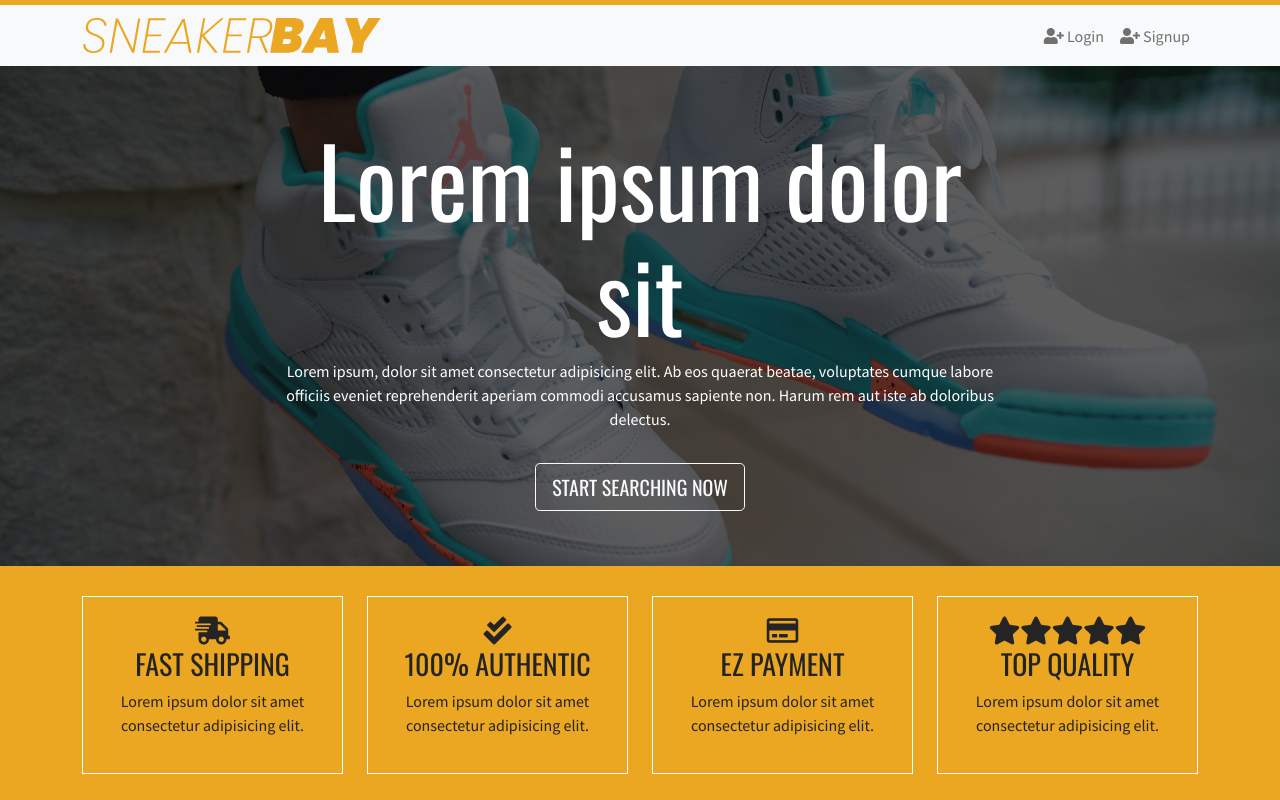
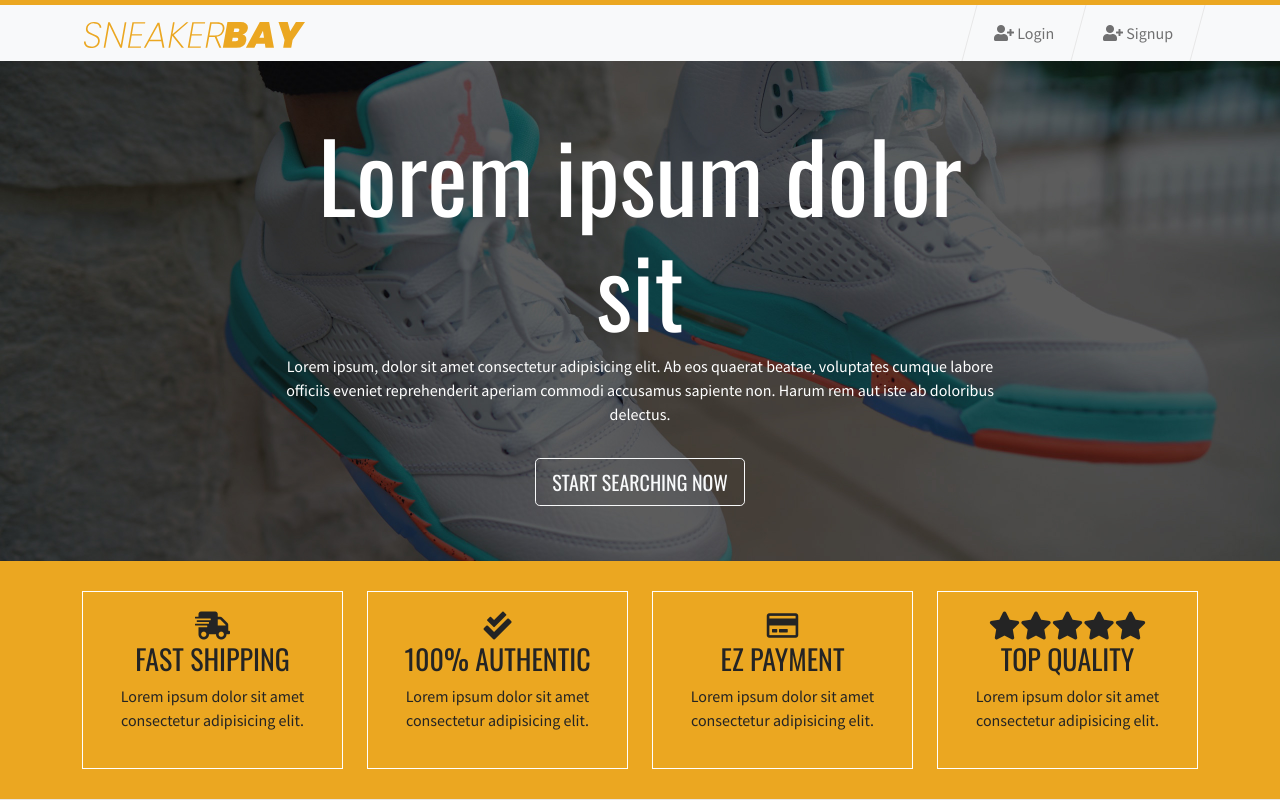
Before and after one commit to mrhumpherys/sneakerBay, a React (Create React App) app in the folder client/: page / in a window 1280 px wide. Shown: the top 800 px of the page. Built offline with nearby package versions, Linux system fonts and the light colour scheme; no server answers.

Commit message:
new styles

```diff
--- a/client/src/components/Navbar/index.js
+++ b/client/src/components/Navbar/index.js
@@ -13,8 +13,8 @@ function Navbar() {
     <Route>
 
 <nav className="navbar navbar-expand-lg navbar-light bg-light">
-  <div className="container">
-    <Link className="navbar-brand" to="/"><img src="./img/logo.svg" alt="" width="300" height="35"></img></Link>
+  <div className="container nav-container">
+    <Link className="navbar-brand" to="/"><img src="./img/logo.svg" alt="" width="225" height="26"></img></Link>
     <button className="navbar-toggler" type="button" data-bs-toggle="collapse" data-bs-target="#navbarSupportedContent" aria-controls="navbarSupportedContent" aria-expanded="false" aria-label="Toggle navigation">
       <span className="navbar-toggler-icon"></span>
     </button>
--- a/client/src/index.css
+++ b/client/src/index.css
@@ -30,6 +30,26 @@
   nav {
       border-top: 5px solid var(--marigold);
   }
+  .navbar {
+      padding-top:0;
+      padding-bottom:0;
+  }
+  .navbar li.nav-item {
+    border-left: 1px solid #e7e7e7;
+    transform: skewX(-15deg);
+    transition: all ease .3s;
+  }
+  .navbar li.nav-item:hover {
+    background: var(--marigold);
+}
+  .navbar li.nav-item:last-child {
+      border-right: 1px solid #e7e7e7;
+  }
+  .navbar-nav .nav-link {
+      padding: 1rem 1.5rem !important;
+      transform: skewX(15deg);
+  }
+
   main {
    padding-bottom: 100px;
   }
@@ -163,7 +183,35 @@
       a.navbar-brand img {
           width: 200px;
       }
+      .navbar {
+          padding-top: .5rem;
+          padding-bottom: .5rem;
+      }
       .market-box {
           margin-bottom: 10px;
       }
+      .navbar li.nav-item {
+        transform: skewX(0deg);
+      }
+      .navbar-nav .nav-link {
+          transform: skewX(0deg);
+      }
+      .container.nav-container {
+          width: 100%;
+          padding-right: var(--bs-gutter-x,.75rem);
+            padding-left: var(--bs-gutter-x,.75rem);
+            margin-right: auto;
+            margin-left: auto;
+            max-width: 100%;
+      }
+      .navbar li.nav-item {
+          border-left: none;
   }
+  .navbar li.nav-item:last-child {
+    border-right: none;
+}
+
+.navbar-nav .nav-link {
+    padding: 1rem .5rem !important;
+}
+  }
```
